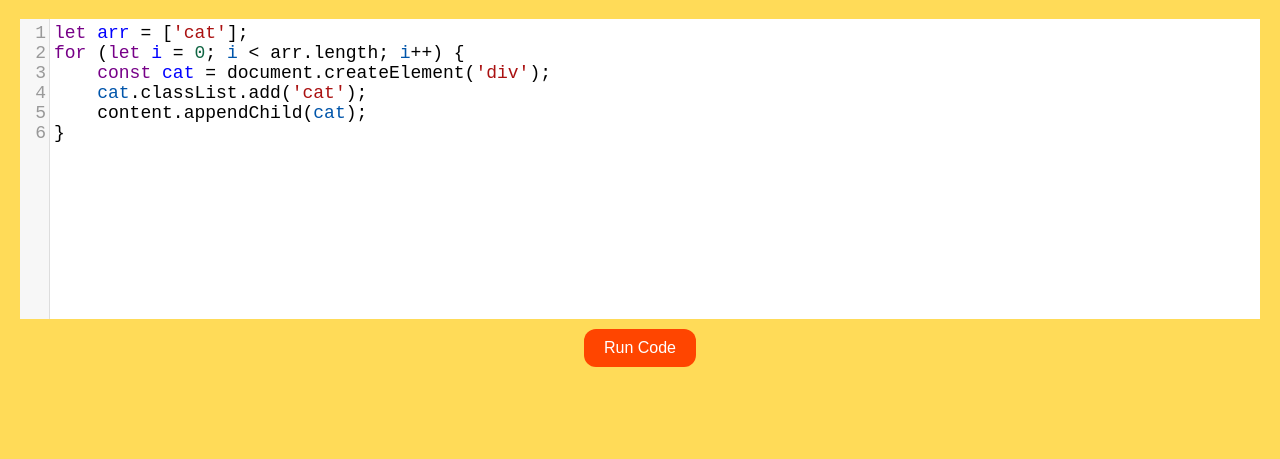
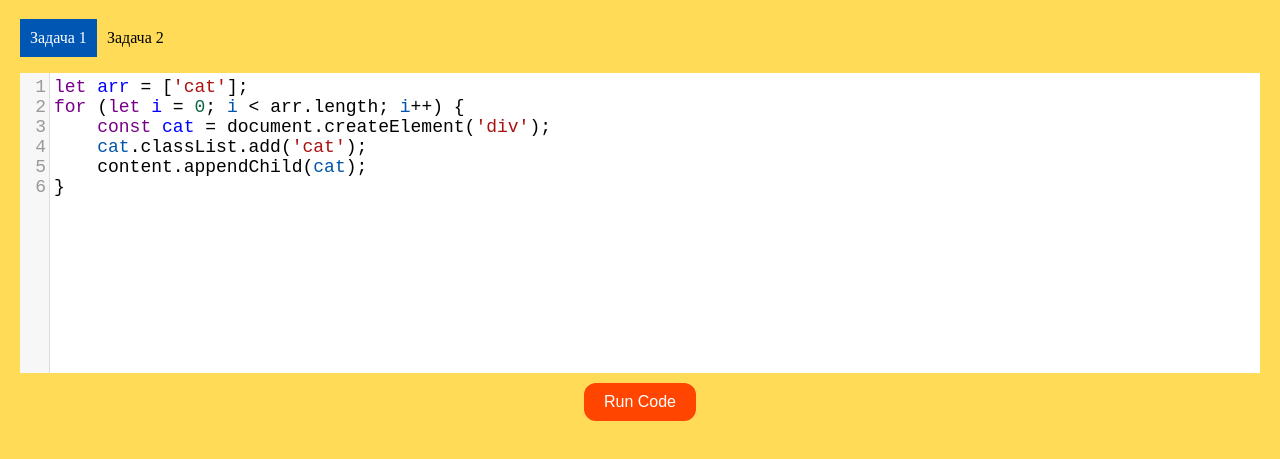
Before and after one commit to BigManJunior/game, a plain HTML site: page index.html in a window 1280 px wide. Shown: the part 81-540 px from the top of the page. Drawn offline with nearby package versions, Linux system fonts and the light colour scheme.

Commit message:
Version 2

```diff
--- a/index.html
+++ b/index.html
@@ -10,6 +10,13 @@
 <body>
     <div id="taskContainer">
         <h1 id="taskTitle"></h1>
+        <!-- <p>createElement('div') - создает div с класом cat</p>
+        <p>classList.add('cat') - присваивает класс .cat</p>
+        <p>appendChild(cat); - добавляет елемент в html</p> -->
+        <ul class="tasks">
+            <li id="task1" onclick="showTask(1)">Задача 1</li>
+            <li id="task2" onclick="showTask(2)">Задача 2</li>
+        </ul>
         <textarea id="code"></textarea>
         <button onclick="runCode()">Run Code</button>
         <div id="content"></div>
--- a/script.js
+++ b/script.js
@@ -36,8 +36,20 @@ for (let i = 0; i < arr.length; i++) {
     cat.classList.add('cat');
     content.appendChild(cat);
 }`
+    },
+    {
+        title: 'Задача 2: Найти максимальное значение в массиве',
+        code: `let content = document.getElementById('content');
+content.innerHTML = '';
+
+const numbers = [3, 7, 2, 5, 10, 6, 8];
+let max = numbers[0];
+
+content.innerHTML = 'Максимальное значение: ' + max;`
     }
 ];
+
+let currentTask = 0;
 
 var editor = CodeMirror.fromTextArea(document.getElementById('code'), {
     lineNumbers: true,
@@ -52,7 +64,11 @@ function showTask(taskIndex) {
     currentTask = taskIndex - 1;
 
     document.querySelectorAll('.tasks li').forEach((li, index) => {
-
+        if (index === currentTask) {
+            li.classList.add('currentTask');
+        } else {
+            li.classList.remove('currentTask');
+        }
     });
 }
 
--- a/styles.css
+++ b/styles.css
@@ -95,3 +95,24 @@ button:hover {
     width: 31%;
     height: 200px;
 }
+
+ul.tasks {
+    list-style-type: none;
+    padding: 0;
+    display: flex;
+}
+
+ul.tasks li {
+    padding: 10px;
+    cursor: pointer;
+}
+
+ul.tasks li.currentTask {
+    background-color: #0056b3;
+    color: #fff;
+}
+
+ul.tasks li.active {
+    background: #007BFF;
+    color: #fff;
+}
```
Also changed, not shown: info.txt.
